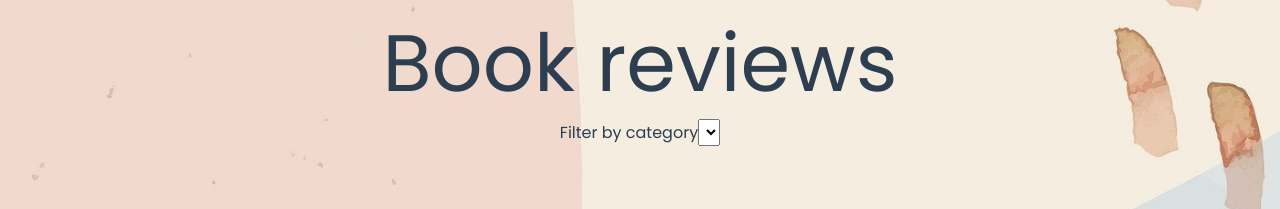
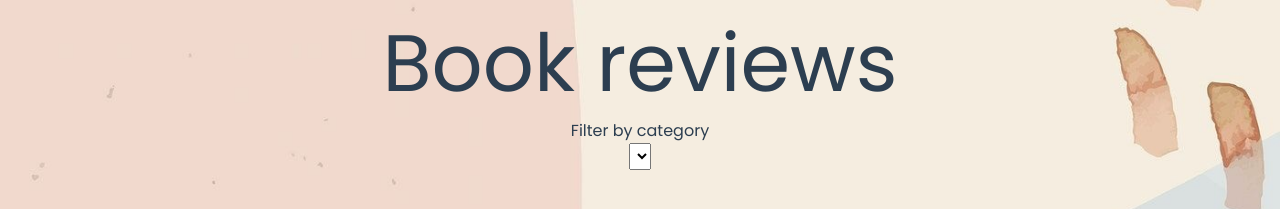
Before and after one commit to JavierDessimoiz/books, a Vue app: page / in a window 1280 px wide. Shown: the top 209 px of the page. Built offline with nearby package versions, Linux system fonts and the light colour scheme; no server answers.

Commit message:
Filter by category label aligned

```diff
--- a/src/components/Home.vue
+++ b/src/components/Home.vue
@@ -3,7 +3,7 @@
       <div class="container" style="min-height: 80vh;">
       <Header />
       <div v-if="!loadingCategoryOptions">
-        <label>Filter by category</label>
+        <div><label>Filter by category</label></div>
         <b-form-select
           v-model="categorySelected"
           :options="categoryOptions"
```
